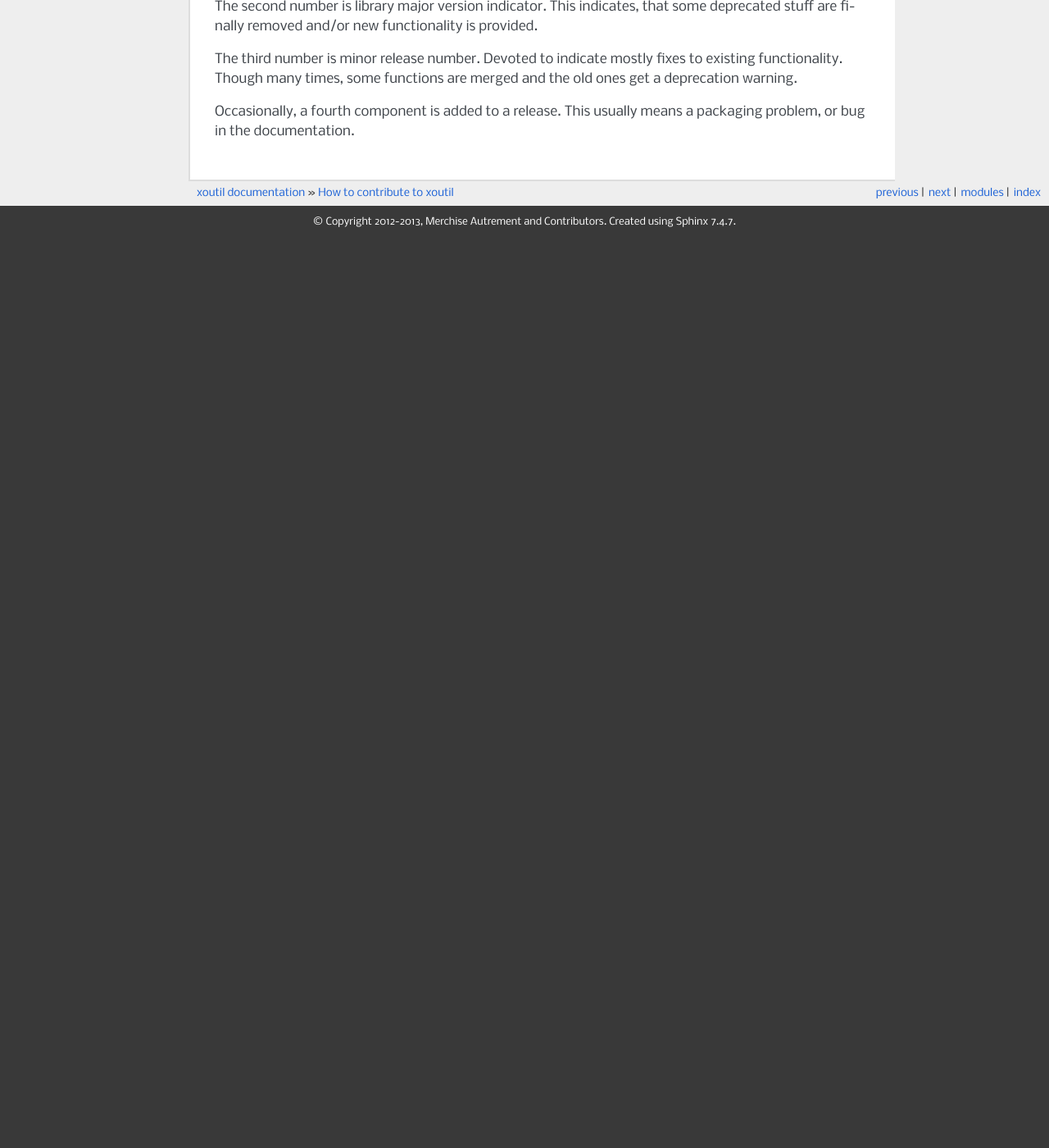
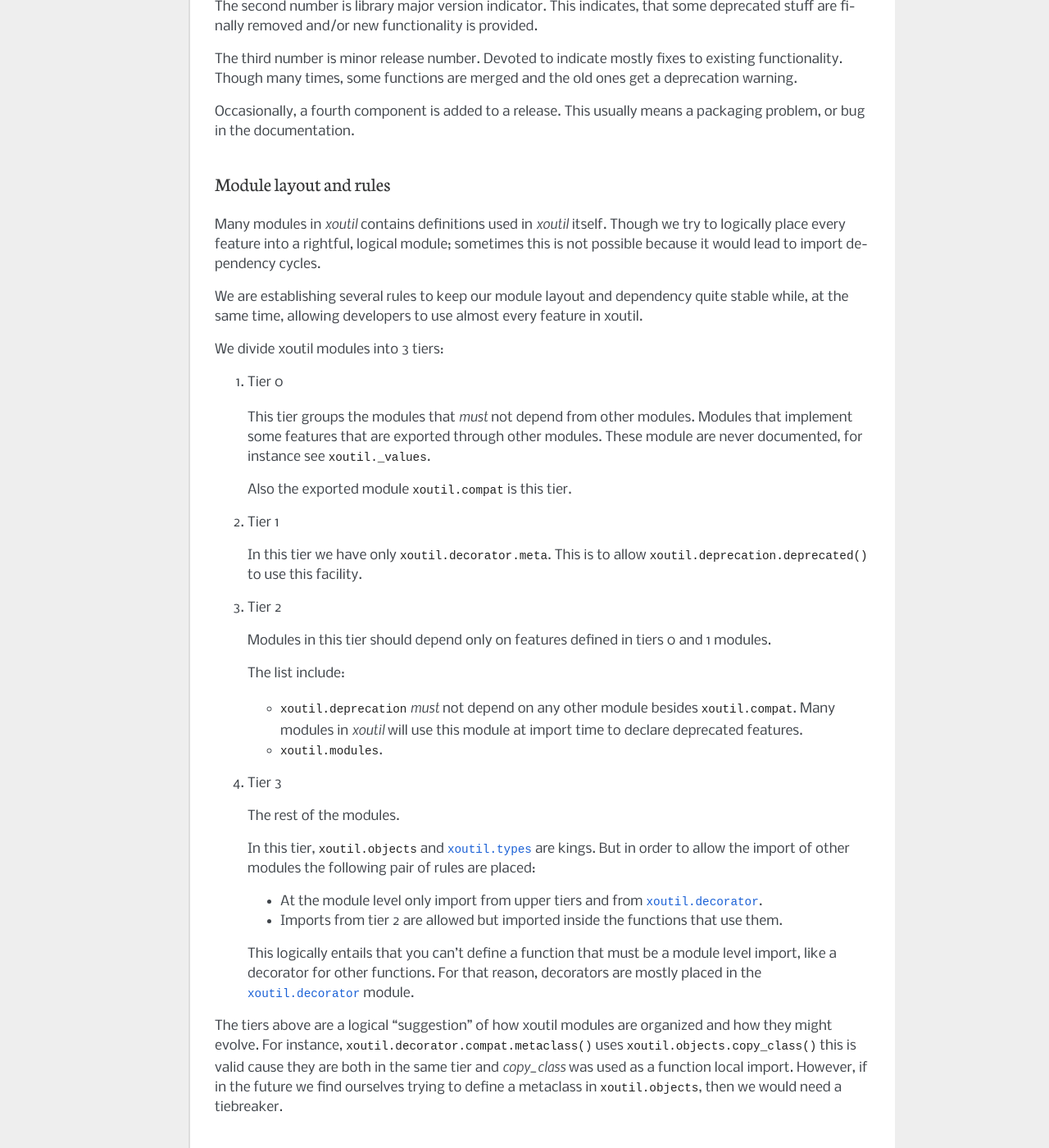
Before and after one commit to merchise/xotl.tools, a Sphinx documentation site: the page built from docs/source/CONTRIBUTING.rst, in a window 1280 px wide and 1400 px high, scrolled down 1472 px. Shown: the whole window at 82% size. Built offline with Sphinx 7.4.7, drawn with Linux system fonts in a browser that asks for light colours; the version number could not be read and is left out; before the commit the page ends 1762 px from its top, so only the background shows below that; some of the changed text lies outside the part shown.

Commit message:
Proposes some rules for module layout

```diff
--- a/docs/source/CONTRIBUTING.rst
+++ b/docs/source/CONTRIBUTING.rst
@@ -80,3 +80,72 @@ old ones get a deprecation warning.
 
 Occasionally, a fourth component is added to a release. This usually means a
 packaging problem, or bug in the documentation.
+
+
+Module layout and rules
+=======================
+
+Many modules in `xoutil` contains definitions used in `xoutil` itself. Though
+we try to logically place every feature into a rightful, logical module;
+sometimes this is not possible because it would lead to import dependency
+cycles.
+
+We are establishing several rules to keep our module layout and dependency
+quite stable while, at the same time, allowing developers to use almost every
+feature in xoutil.
+
+We divide xoutil modules into 3 tiers:
+
+#. Tier 0
+
+   This tier groups the modules that *must* not depend from other
+   modules. Modules that implement some features that are exported through
+   other modules. These module are never documented, for instance see
+   ``xoutil._values``.
+
+   Also the exported module :mod:`xoutil.compat` is this tier.
+
+#. Tier 1
+
+   In this tier we have only :mod:`xoutil.decorator.meta`. This is to allow
+   :func:`xoutil.deprecation.deprecated` to use this facility.
+
+#. Tier 2
+
+   Modules in this tier should depend only on features defined in tiers 0 and 1
+   modules.
+
+   The list include:
+
+   - :mod:`xoutil.deprecation` *must* not depend on any other module besides
+     :mod:`xoutil.compat`. Many modules in `xoutil` will use this module at
+     import time to declare deprecated features.
+
+   - :mod:`xoutil.modules`.
+
+#. Tier 3
+
+   The rest of the modules.
+
+   In this tier, :mod:`xoutil.objects` and :mod:`xoutil.types` are kings. But
+   in order to allow the import of other modules the following pair of rules
+   are placed:
+
+  - At the module level only import from upper tiers and from
+    :mod:`xoutil.decorator`.
+
+  - Imports from tier 2 are allowed but imported inside the functions that use
+    them.
+
+  This logically entails that you can't define a function that must be a module
+  level import, like a decorator for other functions. For that reason,
+  decorators are mostly placed in the :mod:`xoutil.decorator` module.
+
+
+The tiers above are a logical "suggestion" of how xoutil modules are organized
+and how they might evolve. For instance,
+:func:`xoutil.decorator.compat.metaclass` uses
+:func:`xoutil.objects.copy_class` this is valid cause they are both in the same
+tier and `copy_class` was used as a function local import. However, if in the
+future we find ourselves trying to define a metaclass in :mod:`xoutil.objects`,
+then we would need a tiebreaker.
```
